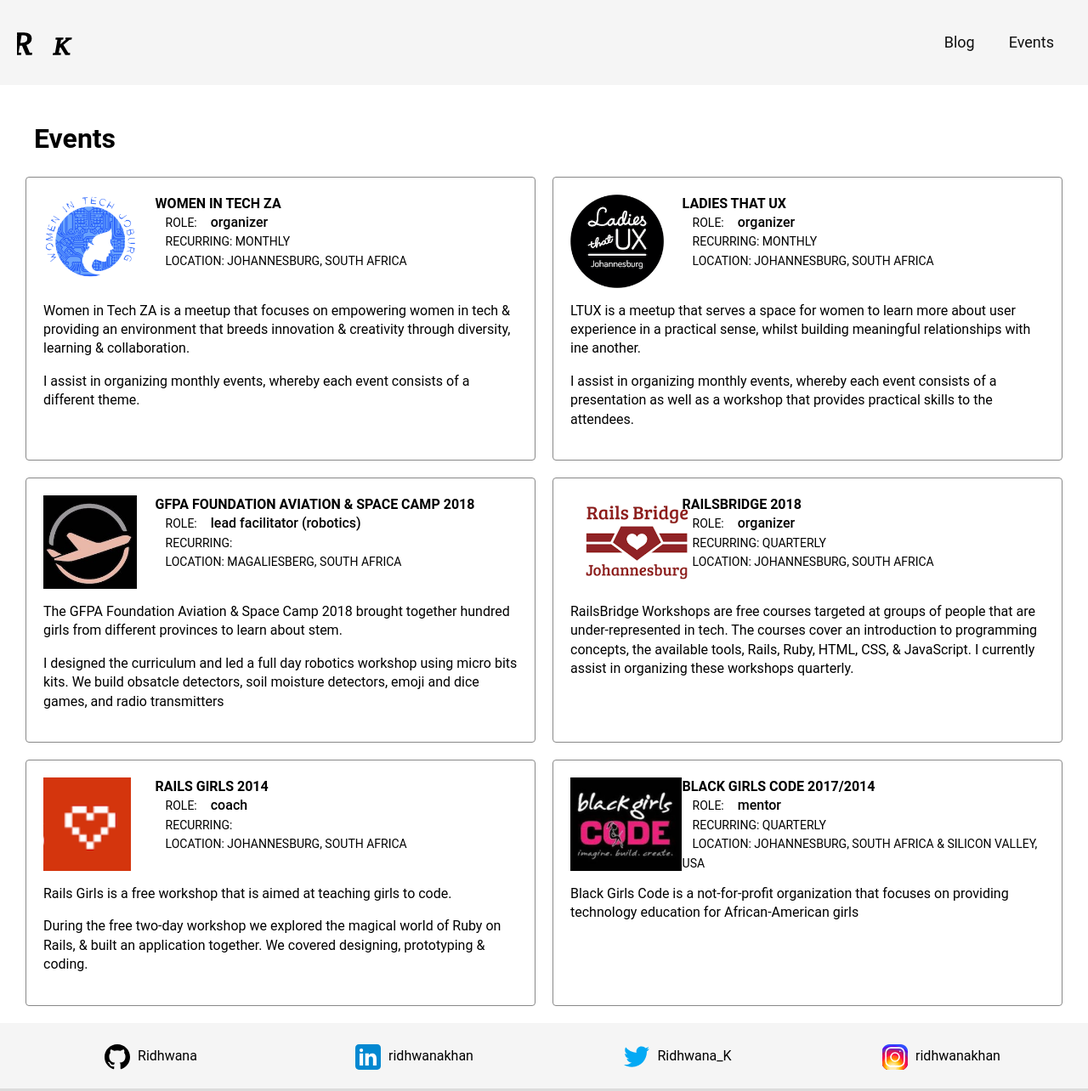
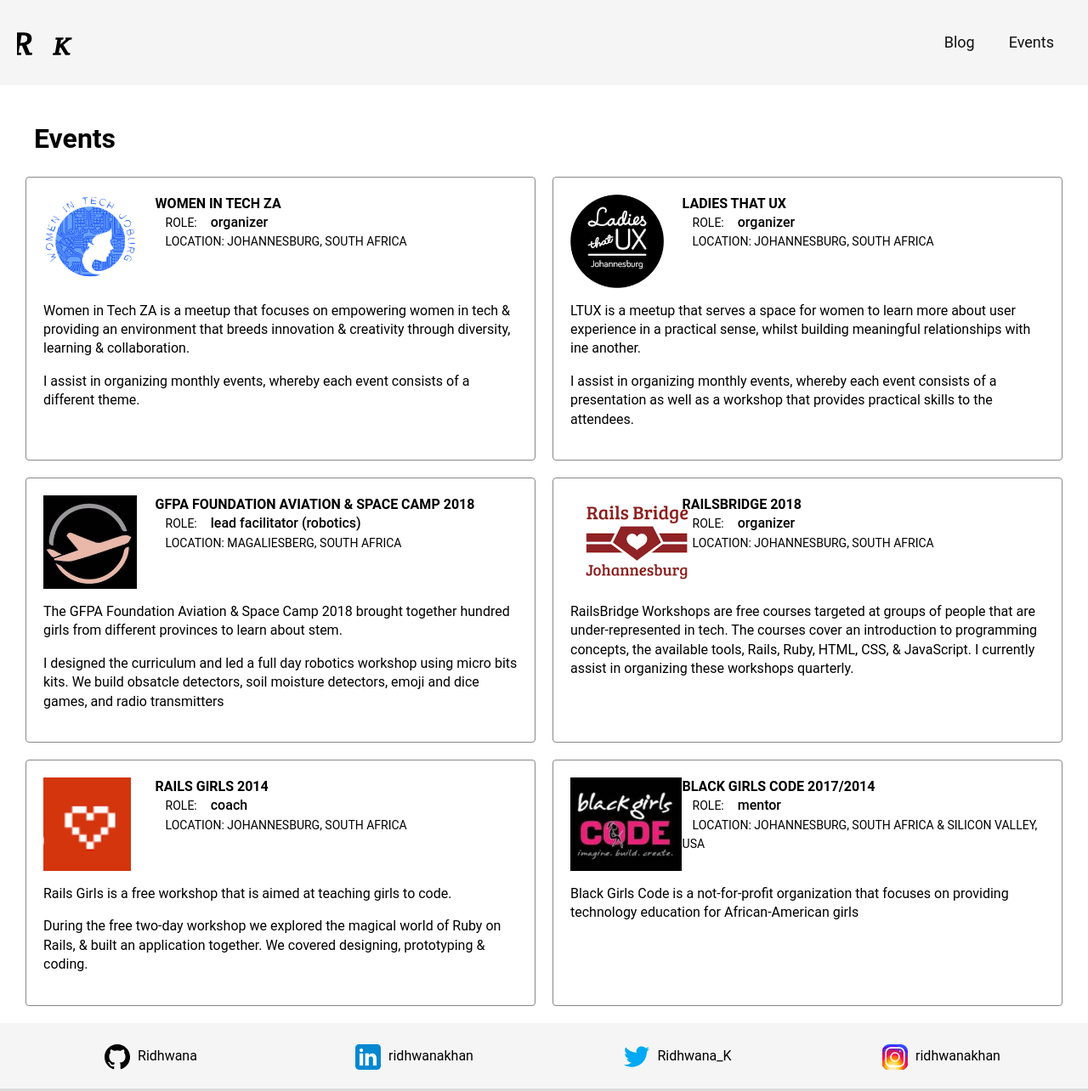
Before and after one commit to Ridhwana/Ridhwana.github.io, a Jekyll site: the page built from events.md, in a window 1280 px wide. Shown: the whole page at 85% size. Built offline with Jekyll 4.4.1, drawn with Linux system fonts in a browser that asks for light colours.

Commit message:
chore: temporarily remove recurring

```diff
--- a/_layouts/events.html
+++ b/_layouts/events.html
@@ -24,7 +24,7 @@ layout: default
             <div class="event__details">
               <div class="event__name">{{ event.name }}</div>
               <div><span class="label"> Role:</span> <span class="event__role">{{ event.role }}</span></div>
-              <div><span class="label"> Recurring: {{ event.recurring }}</span></div>
+              <!-- <div><span class="label"> Recurring: {{ event.recurring }}</span></div> -->
               <div><span class="label"> Location: {{ event.location }}</span></div>
             </div>
           </div>
```
